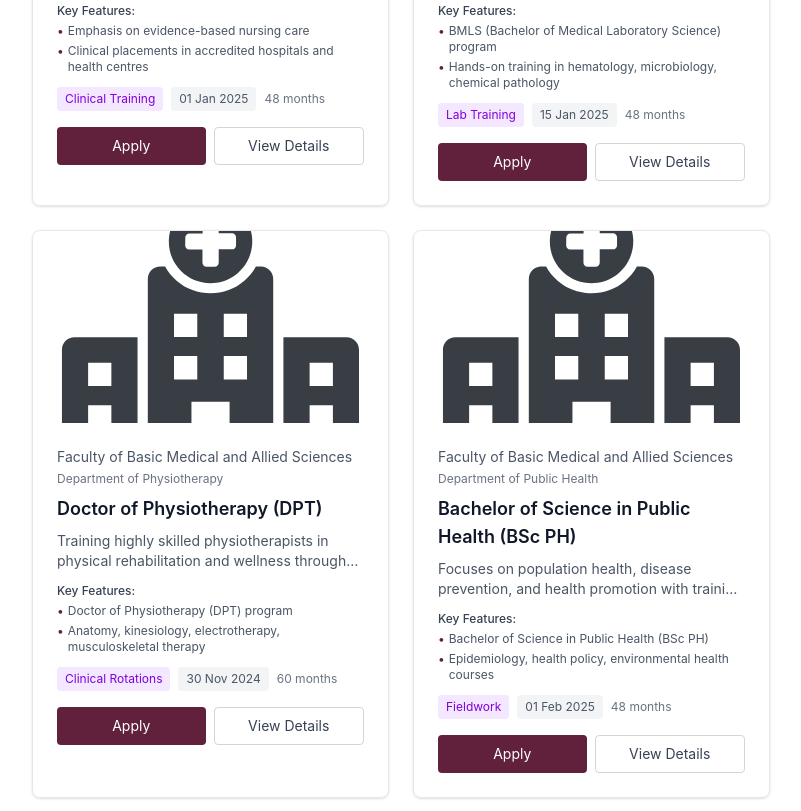
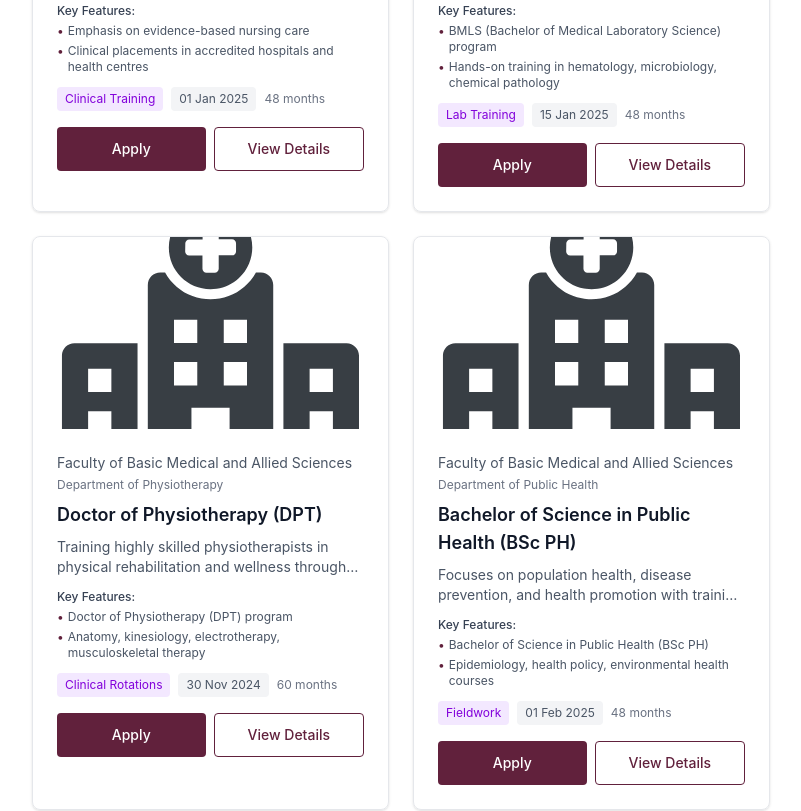
Before and after one commit to splax-s/newcityuni, a Next.js app: page /admissions in a window 1280 px wide. Shown: the part 780-1591 px from the top of the page, without its empty margins (430-1231 px from the left). Built offline with nearby package versions, Linux system fonts and the light colour scheme; a web font is replaced by a local one.

Commit message:
fix: button style

```diff
--- a/app/(admissions)/admissions/page.tsx
+++ b/app/(admissions)/admissions/page.tsx
@@ -556,12 +556,12 @@ export default function Admissions() {
                     </div>
 
                     <div className="flex flex-col sm:flex-row gap-2">
-                      <button className="flex-1 bg-[#61213C] text-white py-2 px-4 rounded hover:bg-[#724456] transition-colors text-xs sm:text-sm">
+                      <button className="flex-1 bg-[#61213C] text-white h-[44px] px-6 py-3 rounded-[4px] hover:bg-[#724456] transition-colors font-medium text-sm" style={{paddingTop: '12px', paddingBottom: '12px', paddingLeft: '24px', paddingRight: '24px'}}>
                         Apply
                       </button>
                       <Link
                         href={`/admissions/courses/${program.slug}`}
-                        className="flex-1 border border-gray-300 py-2 px-4 rounded hover:bg-gray-50 transition-colors text-xs sm:text-sm text-gray-700 text-center"
+                        className="flex-1 border border-[#61213C] text-[#61213C] h-[44px] px-6 py-3 rounded-[4px] hover:bg-[#61213C] hover:text-white transition-colors font-medium text-sm flex items-center justify-center" style={{paddingTop: '12px', paddingBottom: '12px', paddingLeft: '24px', paddingRight: '24px'}}
                       >
                         View Details
                       </Link>
```
